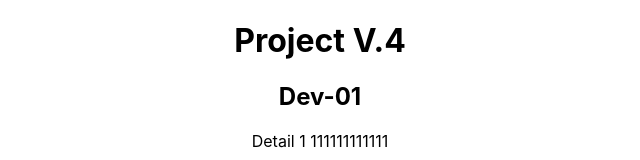
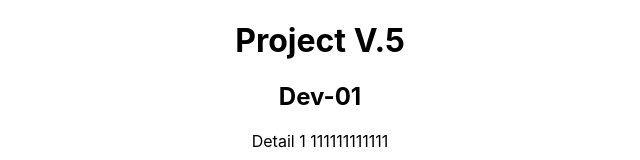
Before and after one commit to THANAWAT-LEGACY/test-github, a React (Create React App) app: page / in a window 1280 px wide. Shown: the top 160 px of the page, without its empty margins (320-960 px from the left). Built offline with nearby package versions, Linux system fonts and the light colour scheme.

Commit message:
Update App.js

```diff
--- a/src/App.js
+++ b/src/App.js
@@ -6,7 +6,7 @@ class App extends Component {
   render() {
     return (
       <div className="App">
-        <h1>Project V.4</h1>
+        <h1>Project V.5</h1>
         <div>
           <h2>Dev-01</h2>
           <p>Detail 1  111111111111</p>
```
